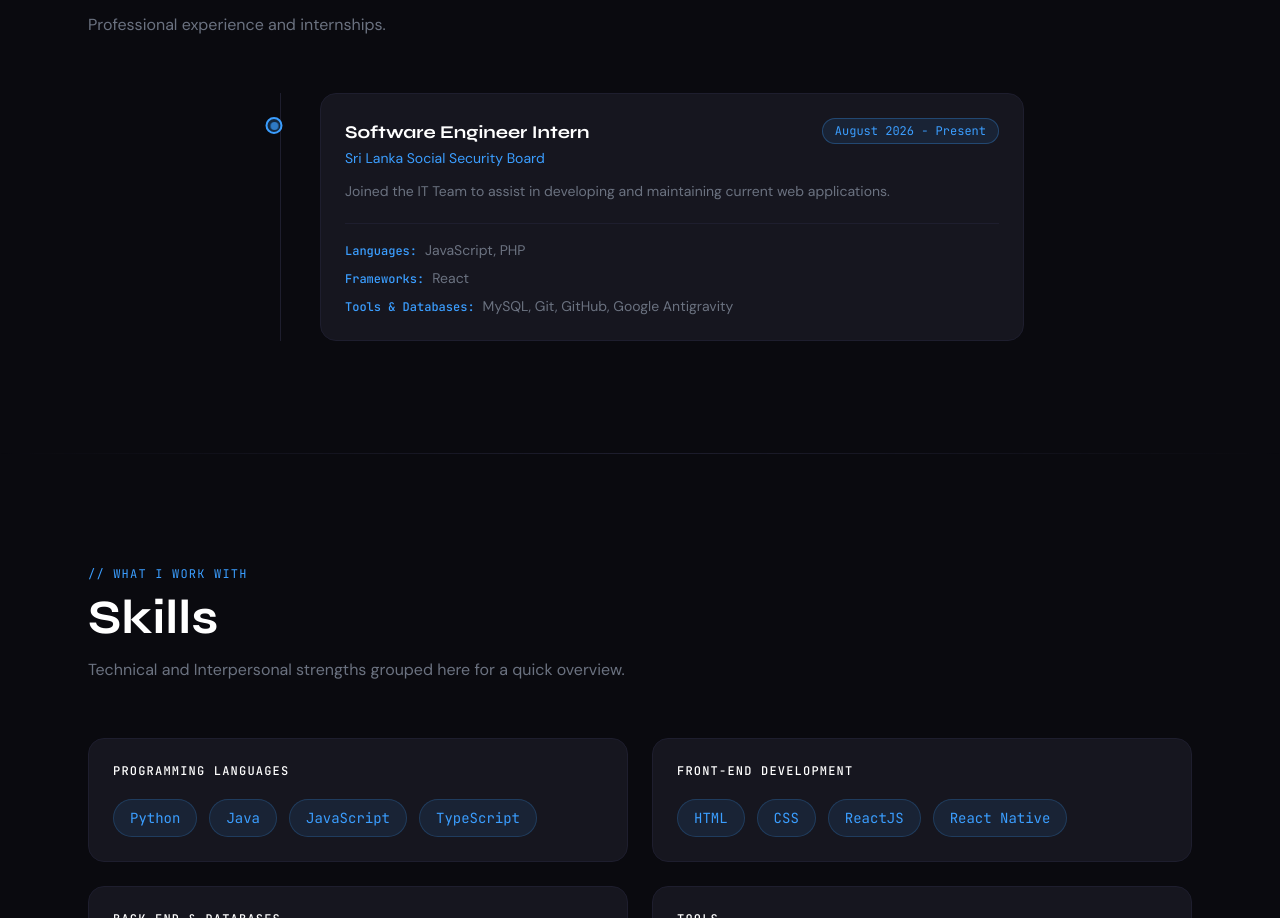
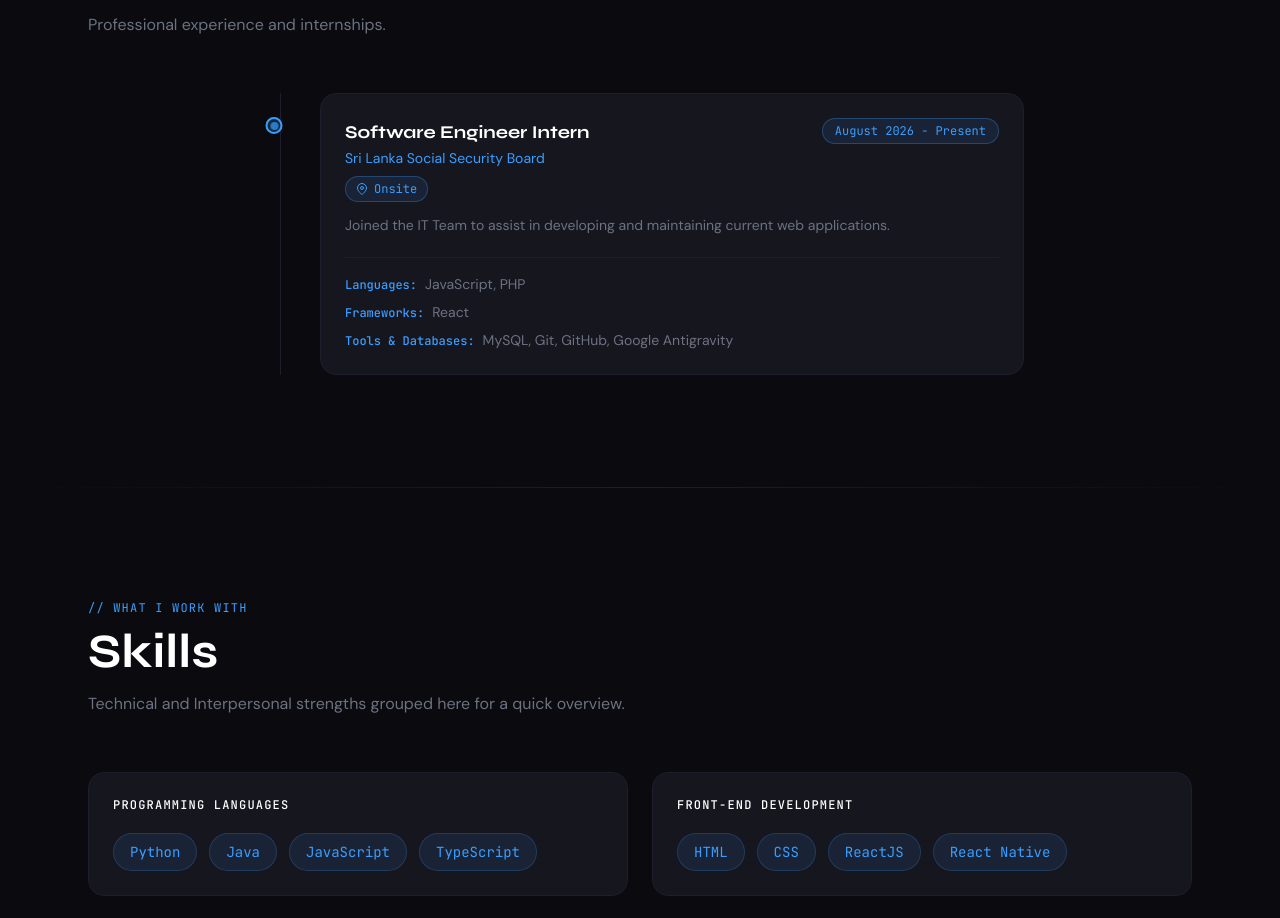
Before and after one commit to ManugaPerera06/portfolio-website, a React (Vite) app: page / in a window 1280 px wide. Shown: the part 992-1910 px from the top of the page. Built offline with nearby package versions, Linux system fonts and the light colour scheme.

Commit message:
feat: Add the work mode.

```diff
--- a/src/Components/Experience.jsx
+++ b/src/Components/Experience.jsx
@@ -6,6 +6,7 @@ const experiences = [
     role: 'Software Engineer Intern',
     company: 'Sri Lanka Social Security Board',
     period: 'August 2026 - Present',
+    workMode: 'onsite', // 'onsite' | 'hybrid' | 'remote'
     description:
       'Joined the IT Team to assist in developing and maintaining current web applications.',
     current: true,
@@ -16,6 +17,41 @@ const experiences = [
     ],
   },
 ];
+
+const workModeStyles = {
+  onsite: {
+    label: 'Onsite',
+    badge: 'border-accent/30 bg-accent/10 text-accent',
+    icon: (
+      <>
+        <path d="M21 10c0 7-9 13-9 13s-9-6-9-13a9 9 0 0118 0z" />
+        <circle cx="12" cy="10" r="3" />
+      </>
+    ),
+  },
+  hybrid: {
+    label: 'Hybrid',
+    badge: 'border-purple-500/30 bg-purple-500/10 text-purple-400',
+    icon: (
+      <>
+        <polyline points="17 1 21 5 17 9" />
+        <path d="M3 11V9a4 4 0 014-4h14" />
+        <polyline points="7 23 3 19 7 15" />
+        <path d="M21 13v2a4 4 0 01-4 4H3" />
+      </>
+    ),
+  },
+  remote: {
+    label: 'Remote',
+    badge: 'border-green-500/30 bg-green-500/10 text-green-400',
+    icon: (
+      <>
+        <path d="M3 9l9-7 9 7v11a2 2 0 01-2 2H5a2 2 0 01-2-2z" />
+        <polyline points="9 22 9 12 15 12 15 22" />
+      </>
+    ),
+  },
+};
 
 export default function Experience() {
   return (
@@ -34,7 +70,10 @@ export default function Experience() {
           <div className="absolute left-6 top-0 bottom-0 w-px bg-border" />
 
           <div className="flex flex-col gap-10">
-            {experiences.map((exp, i) => (
+            {experiences.map((exp, i) => {
+              const mode = workModeStyles[exp.workMode];
+
+              return (
                 <div key={i} className="relative pl-16">
                   {/* Dot */}
                   <div
@@ -54,6 +93,7 @@ export default function Experience() {
                   <div className="bg-card border border-border rounded-2xl p-6 card-hover">
                     {/* Header */}
                     <div className="flex flex-wrap items-start justify-between gap-3 mb-3">
+                      <div className="flex flex-col gap-2">
                         <div>
                           <h3 className="font-display font-bold text-white text-lg">
                             {exp.role}
@@ -62,6 +102,29 @@ export default function Experience() {
                             {exp.company}
                           </p>
                         </div>
+
+                        {/* Work mode badge */}
+                        {mode && (
+                          <span
+                            className={`inline-flex items-center gap-1.5 self-start font-mono text-xs px-2.5 py-1 rounded-full border ${mode.badge}`}
+                          >
+                            <svg
+                              width="12"
+                              height="12"
+                              viewBox="0 0 24 24"
+                              fill="none"
+                              stroke="currentColor"
+                              strokeWidth="2"
+                              strokeLinecap="round"
+                              strokeLinejoin="round"
+                            >
+                              {mode.icon}
+                            </svg>
+                            {mode.label}
+                          </span>
+                        )}
+                      </div>
+
                       <span
                         className={`font-mono text-xs px-3 py-1 rounded-full border ${
                           exp.current
@@ -78,7 +141,7 @@ export default function Experience() {
                       {exp.description}
                     </p>
 
-                  {/* Tech stack — label: item, item, item */}
+                    {/* Tech stack */}
                     <div className="flex flex-col gap-2 border-t border-border pt-4">
                       {exp.techStack.map((row) => (
                         <div key={row.label} className="flex items-baseline gap-2">
@@ -93,7 +156,8 @@ export default function Experience() {
                     </div>
                   </div>
                 </div>
-            ))}
+              );
+            })}
           </div>
         </div>
       </div>
```
Lines whose indentation alone changed are shown as unchanged.
